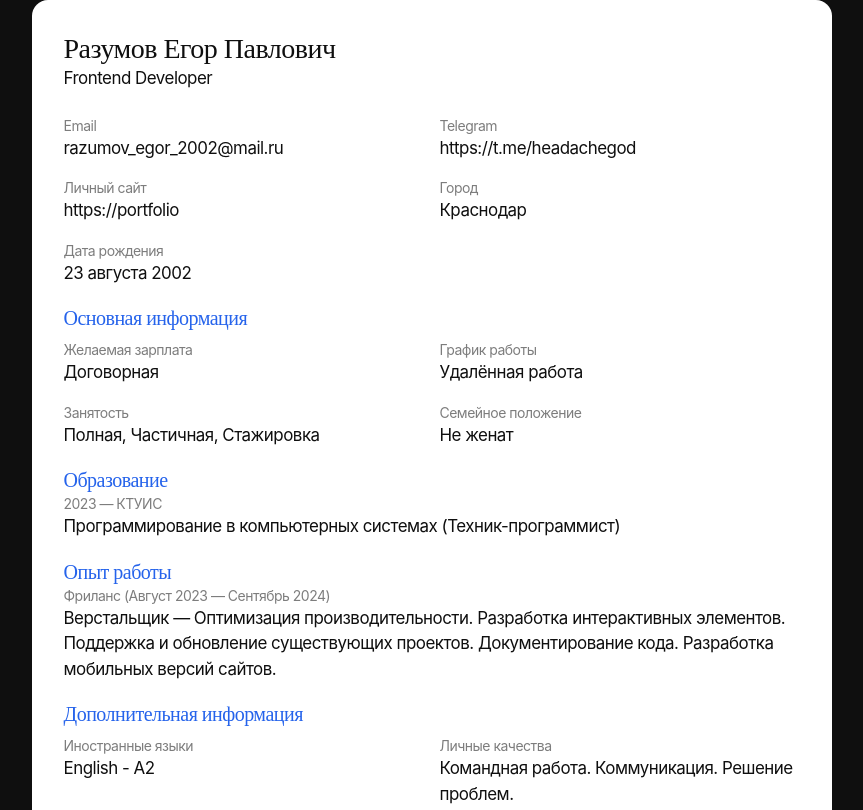
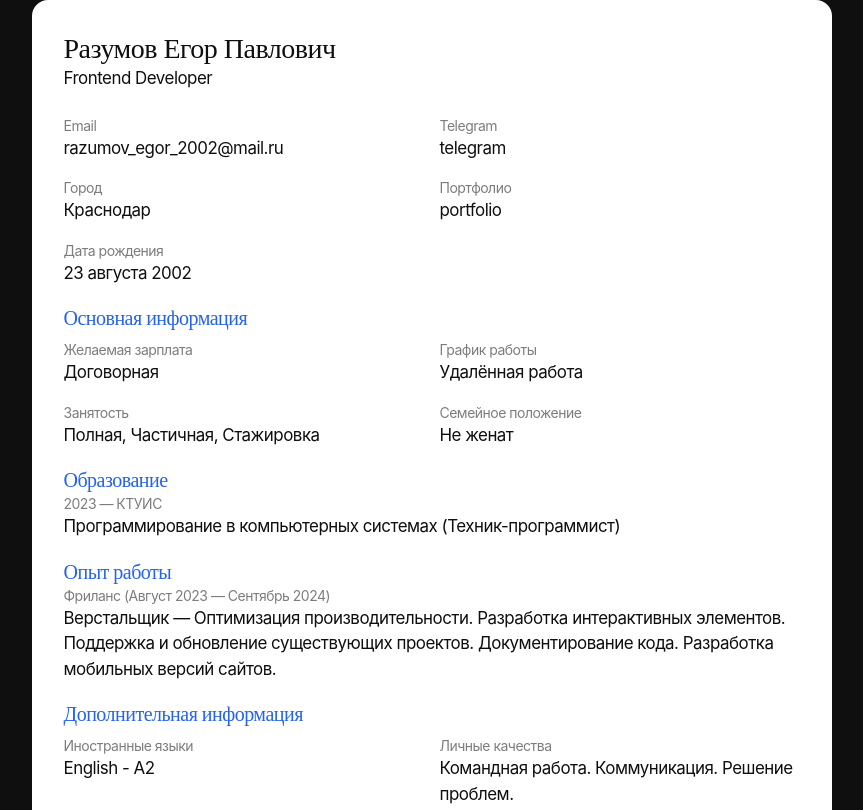
Before and after one commit to hopeless-rd/Resume, a plain HTML site: page index.html in a window 1280 px wide. Shown: the top 810 px of the page, without its empty margins (206-1069 px from the left). Drawn offline with Linux system fonts and the light colour scheme.

Commit message:
Update index.html

```diff
--- a/index.html
+++ b/index.html
@@ -19,15 +19,15 @@
         </div>
         <div class="info-item">
           <span class="label">Telegram</span>
-          <span class="value"><a class="info-item__link" href="https://t.me/headachegod" target="_blank">https://t.me/headachegod</a></span>
-        </div>
-        <div class="info-item">
-          <span class="label">Личный сайт</span>
-          <span class="value"><a class="info-item__link" href="https://hopeless-rd.github.io/Portfolio/" target="_blank">https://portfolio</a></span>
+          <span class="value"><a class="info-item__link" href="https://t.me/headachegod" target="_blank" title="https://t.me/headachegod">telegram</a></span>
         </div>
         <div class="info-item">
           <span class="label">Город</span>
           <span class="value">Краснодар</span>
+        </div>
+        <div class="info-item">
+          <span class="label">Портфолио</span>
+          <span class="value"><a class="info-item__link" href="https://hopeless-rd.github.io/Portfolio/" target="_blank" title="https://hopeless-rd.github.io/Portfolio/">portfolio</a></span>
         </div>
         <div class="info-item">
           <span class="label">Дата рождения</span>
```
